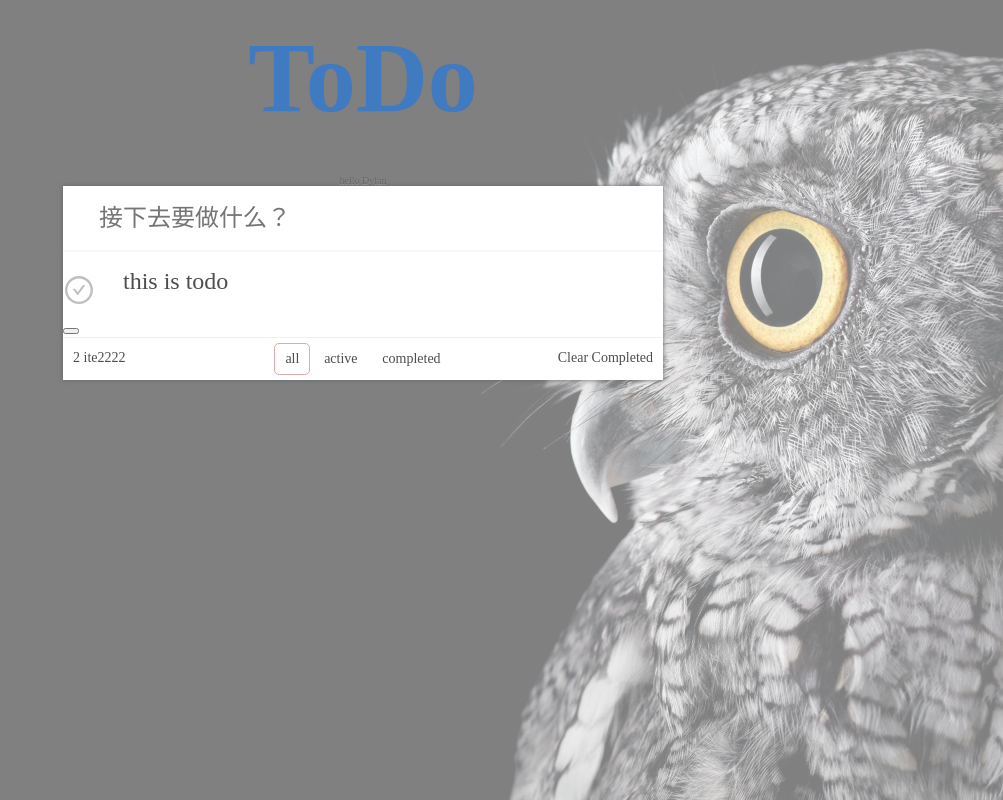
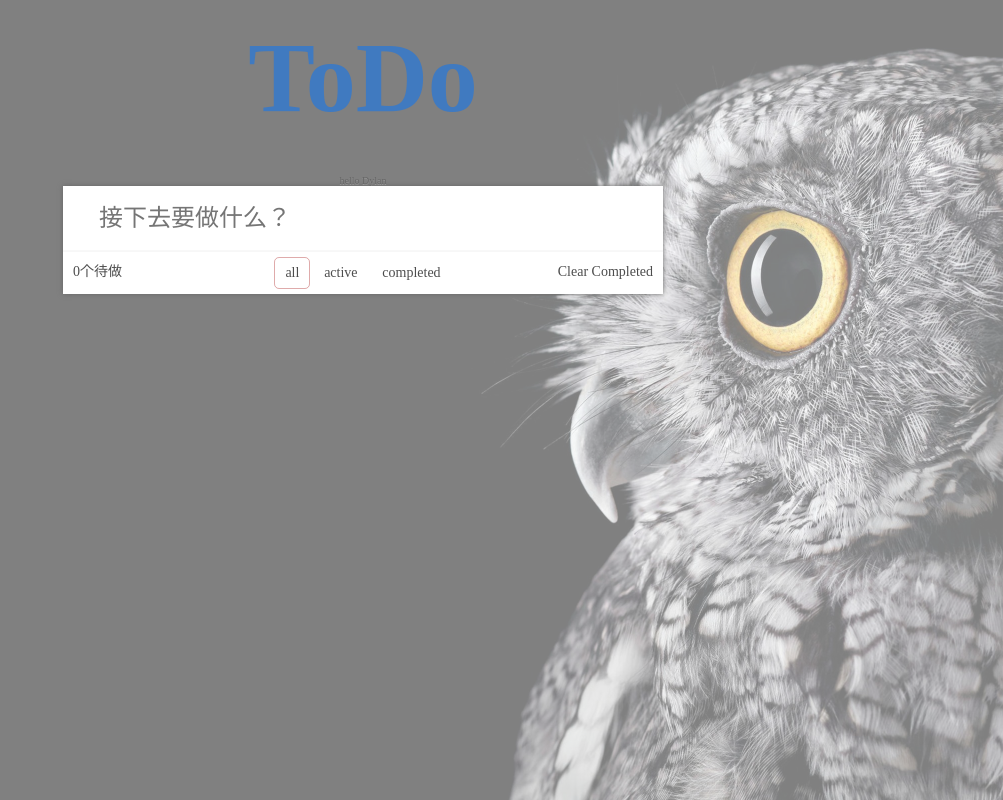
Before and after one commit to BluesVN/vue-todolist, a Vue app: page / in a window 1280 px wide. Shown: the whole page, without its empty margins (277-1280 px from the left). Built offline with nearby package versions, Linux system fonts and the light colour scheme; the HTML template or start-up script is replaced by a standard one.

Commit message:
实现todo业务逻辑

```diff
--- a/src/todo/item.vue
+++ b/src/todo/item.vue
@@ -6,7 +6,7 @@
             v-model="todo.completed"
         >
         <label>{{todo.content}}</label>
-        <button class="destory" @click="deletTodo"></button>
+        <a class="destory" @click="deletTodo"></a>
     </div>
 
 </template>
@@ -19,7 +19,9 @@ export default {
     }
   },
   methods:{
-    deletTodo(){}
+    deletTodo(e){
+        this.$emit('del',this.todo.id)
+    }
   }
 }
 </script>
@@ -29,9 +31,19 @@ export default {
         background-color #fff
         font-size 24px
         border-bottom 1px solid rgba(0,0,0,0.06)
+        display: flex;
+        flex-direction: row;
+        justify-content: space-between;
+        padding: 10px 20px;
+        align-items: center;
         &:hover{
-            .destroy:after{
+            .destory:after{
                 content: '×'
+                font-size: 30px;
+                width: 60px;
+                text-align: center;
+                font-weight: bolder;
+                cursor: pointer;
             }
         }
         label{
@@ -62,6 +74,8 @@ export default {
         outline none
         cursor pointer
         &:after{
+            top: 4px;
+            position: absolute;
             content: url('../assets/images/round.svg')
         }
         &:checked:after{
--- a/src/todo/tabs.vue
+++ b/src/todo/tabs.vue
@@ -1,6 +1,6 @@
 <template>
   <div class="helper">
-    <span class="left">2 ite2222</span>
+    <span class="left">{{unFinishedTodosLength}}个待做</span>
     <span class="tabs">
       <span
         v-for='state in states'
@@ -16,65 +16,75 @@
 </template>
 <script>
 export default {
-  props:{
-    filter:{
-      type:String,
-      required:true//必须传参?
+  props: {
+    filter: {
+      type: String,
+      required: true //必须传参?
+    },
+    todos: {
+      type: Array,
+      required: true
     }
   },
-  data(){
-    return{
-      states:['all','active','completed']
+  data() {
+    return {
+      states: ['all', 'active', 'completed']
     }
   },
-  methods:{
-    clearAllCompleted(){
-      //清理全部
+  methods: {
+    clearAllCompleted() {
+      //清理全部已完成的
+      this.$emit('clearAllCompleted')
     },
-    toggleFilter(){
+    toggleFilter(state) {
       //选择过滤
+      this.$emit('toggle', state)
+    }
+  },
+  computed: {
+    unFinishedTodosLength() {
+      return this.todos.filter(item => !item.completed).length
     }
   }
 }
 </script>
 <style lang="stylus" scoped>
-    .helper {
-        font-weight 100
-        display flex
-        justify-content space-between
-        padding 5px 0
-        line-height 30px
-        background-color #ffffff
-        font-size 14px
-        font-smoothing: antialiased;
-    }
-    .left, .clear, .tabs {
-        padding 0 10px
-        box-sizing border-box
-    }
-    .left, .clear {
-        width 150px
-    }
-    .left {
-        text-align left
-    }
-    .clear {
-        text-align: right
-        cursor pointer
-    }
-    .tabs {
-        width 200px
-        display flex
-        justify-content space-around
-        * {
-            display inline-block
-            padding 0 10px
-            cursor pointer
-            border 1px solid rgba(175, 47, 47, 0)
-            &.actived {
-                border-color rgba(175, 47, 47, 0.4)
-                border-radius 5px
-            }
-        }
-    }
+.helper
+  font-weight: 100
+  display: flex
+  justify-content: space-between
+  padding: 5px 0
+  line-height: 30px
+  background-color: #ffffff
+  font-size: 14px
+  font-smoothing: antialiased
+
+.left, .clear, .tabs
+  padding: 0 10px
+  box-sizing: border-box
+
+.left, .clear
+  width: 150px
+
+.left
+  text-align: left
+
+.clear
+  text-align: right
+  cursor: pointer
+
+.tabs
+  width: 200px
+  display: flex
+  justify-content: space-around
+
+  *
+    display: inline-block
+    padding: 0 10px
+    cursor: pointer
+    border: 1px solid rgba(175, 47, 47, 0)
+
+    &.actived
+      border-color: rgba(175, 47, 47, 0.4)
+      border-radius: 5px
 </style>
--- a/src/todo/todo.vue
+++ b/src/todo/todo.vue
@@ -1,4 +1,4 @@
-
+<!-- 尽量把所有数据都放到顶层 -->
 <template>
     <section class = "real-app">
         <input
@@ -10,57 +10,84 @@
         >
         <item
           :todo='todo'
+          v-for="todo in filterTodos"
+          :key="todo.id"
+          @del="deletTodo"
         />
-
         <tabs
             :filter="filter"
-
-
+            :todos="todos"
+            @toggle="toggleFilter"
+            @clearAllCompleted="clearAllCompleted"
         />
     </section>
 </template>
 <script>
 import Item from './item.vue'
 import Tabs from './tabs.vue'
-
+let id = 0
 export default {
-    components:{
-        Item,
-        Tabs,
+  components: {
+    Item,
+    Tabs
+  },
+  data() {
+    return {
+      todos: [],
+      filter: 'all'
+    }
+  },
+  methods: {
+    addTodo(e) {
+      this.todos.unshift({
+        id: id++,
+        content: e.target.value.trim(),
+        completed: false
+      })
+      e.target.value = ''
     },
-    data(){
-        return {
-            todo:{
-                id:0,
-                content:'this is todo',
-                completed:false
-            },
-            filter:'all'
-        }
+    deletTodo(id) {
+      this.todos.splice(this.todos.findIndex(item => item.id === id), 1)
     },
+    toggleFilter(state) {
+      this.filter = state
+    },
+    clearAllCompleted() {
+      this.todos = this.todos.filter(item => !item.completed)
+    }
+  },
+  computed: {
+    filterTodos() {
+      if (this.filter === 'all') {
+        return this.todos
+      }
+      const completed = this.filter === 'completed'
+      return this.todos.filter(item => completed === item.completed)
+    }
+  }
 }
 </script>
 <style lang="stylus" scoped>
-   .real-app {
-        width 600px
-        margin 0 auto
-        box-shadow 0 0 5px #666
-    }
-    .add-input {
-        position: relative;
-        margin: 0;
-        width: 100%;
-        font-size: 24px;
-        font-family: inherit;
-        font-weight: inherit;
-        line-height: 1.4em;
-        border: 0;
-        outline: none;
-        color: inherit;
-        box-sizing: border-box;
-        font-smoothing: antialiased;
-        padding: 16px 16px 16px 36px;
-        border: none;
-        box-shadow: inset 0 -2px 1px rgba(0, 0, 0, 0.03);
-    }
+
+.real-app
+  width: 600px
+  margin: 0 auto
+  box-shadow: 0 0 5px #666
+
+.add-input
+  position: relative
+  margin: 0
+  width: 100%
+  font-size: 24px
+  font-family: inherit
+  font-weight: inherit
+  line-height: 1.4em
+  border: 0
+  outline: none
+  color: inherit
+  box-sizing: border-box
+  font-smoothing: antialiased
+  padding: 16px 16px 16px 36px
+  border: none
+  box-shadow: inset 0 -2px 1px rgba(0, 0, 0, 0.03)
 </style>
--- a/webpack.config.js
+++ b/webpack.config.js
@@ -89,7 +89,7 @@ if (isDev) {
       //webpack编译的过程中如果有任何错误都在网页中输出
       errors: true
     },
-    //open: true, //启动 dev-server时候 自动打开浏览器,看需求开启
+    open: true, //启动 dev-server时候 自动打开浏览器,看需求开启
     //historyApiFallback  功能
     hot: true // 热加载  修改后页面不刷新  ,需要依赖下面的插件HotModuleReplacementPlugin
   }
```
